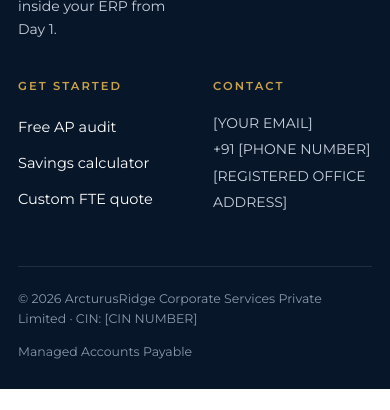
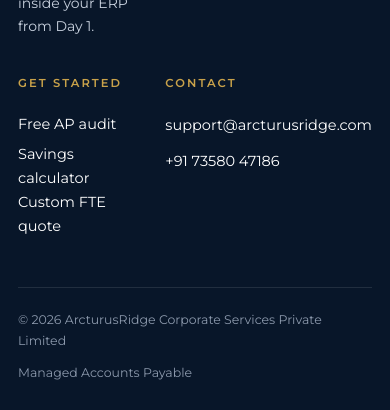
Before and after one commit to glennblessy-ux/arcturusridge-website, a plain HTML site: page index.html in a window 390 px wide. Shown: the part 8012-8422 px from the top of the page. Before the commit the page ends 8401 px from the top, so only its background shows below. Drawn offline with Linux system fonts and the light colour scheme.

Commit message:
Add support email and phone to contact details

```diff
--- a/index.html
+++ b/index.html
@@ -245,6 +245,7 @@ td small{display:block;font-size:13px;color:var(--mute);margin-top:4px;font-weig
 .cinfo .photo img{width:100%;height:100%;object-fit:cover}
 .crow{display:grid;grid-template-columns:90px minmax(0,1fr);gap:12px;padding:12px 0;border-bottom:1px solid var(--line);font-size:15px}
 .crow span{font-size:12px;font-weight:600;letter-spacing:.14em;text-transform:uppercase;color:var(--gold-ink);padding-top:2px}
+.crow a{color:var(--navy);text-decoration:none;font-weight:600}.crow a:hover{color:var(--gold-ink);text-decoration:underline}
 .formcard{background:#fff;border:1px solid var(--line);border-radius:14px;padding:clamp(24px,3.5vw,40px);box-shadow:0 30px 60px -44px rgba(11,31,58,.5)}
 form{display:grid;grid-template-columns:1fr 1fr;gap:18px}
 form .full{grid-column:1/-1}
@@ -586,9 +587,8 @@ form .full{grid-column:1/-1}
 <h1 class="h1" style="color:var(--navy);font-size:clamp(34px,4.4vw,56px)">Get your custom FTE quote</h1>
 <p class="lead">Tell us your monthly invoice volume and ERP. We'll reply within 24 hours with a per-FTE quote and sample specialist profiles.</p>
 <div style="margin-top:4px">
-<div class="crow"><span>Email</span>[YOUR EMAIL]</div>
-<div class="crow"><span>Phone</span>+91 [PHONE NUMBER]</div>
-<div class="crow"><span>Office</span>[REGISTERED OFFICE ADDRESS]</div>
+<div class="crow"><span>Email</span><a href="mailto:support@arcturusridge.com">support@arcturusridge.com</a></div>
+<div class="crow"><span>Phone</span><a href="tel:+917358047186">+91 73580 47186</a></div>
 </div>
 <div class="photo"><img src="assets/office.jpg" alt="A navy and brass meeting room seen through ribbed glass"></div>
 </div>
@@ -639,9 +639,9 @@ form .full{grid-column:1/-1}
 <div style="display:flex;flex-direction:column;gap:20px"><img class="ft-logo" src="assets/logo-full-white.svg" alt="ArcturusRidge Corporate Services"><p style="max-width:320px;font-size:14px">Your dedicated accounts payable team — working inside your ERP from Day 1.</p></div>
 <div><h4>Explore</h4><div style="display:flex;flex-direction:column"><a href="#home">Home</a><a href="#how-it-works">How it works</a><a href="#pricing">Pricing</a><a href="#faq">FAQ</a></div></div>
 <div><h4>Get started</h4><div style="display:flex;flex-direction:column"><a href="#contact">Free AP audit</a><a href="#savings">Savings calculator</a><a href="#contact">Custom FTE quote</a></div></div>
-<div><h4>Contact</h4><p style="font-size:14px;line-height:1.9">[YOUR EMAIL]<br>+91 [PHONE NUMBER]<br>[REGISTERED OFFICE ADDRESS]</p></div>
+<div><h4>Contact</h4><p style="font-size:14px;line-height:1.9"><a href="mailto:support@arcturusridge.com">support@arcturusridge.com</a><br><a href="tel:+917358047186">+91 73580 47186</a></p></div>
 </div>
-<div class="ft-bot"><span>© 2026 ArcturusRidge Corporate Services Private Limited · CIN: [CIN NUMBER]</span><span>Managed Accounts Payable</span></div>
+<div class="ft-bot"><span>© 2026 ArcturusRidge Corporate Services Private Limited</span><span>Managed Accounts Payable</span></div>
 </div>
 </footer>
 <button class="totop" id="totop" type="button" aria-label="Back to top"><svg width="18" height="18" viewBox="0 0 24 24" fill="none" stroke="currentColor" stroke-width="2.4" stroke-linecap="round" stroke-linejoin="round" aria-hidden="true"><path d="M12 19V5M6 11l6-6 6 6"/></svg></button>
```
